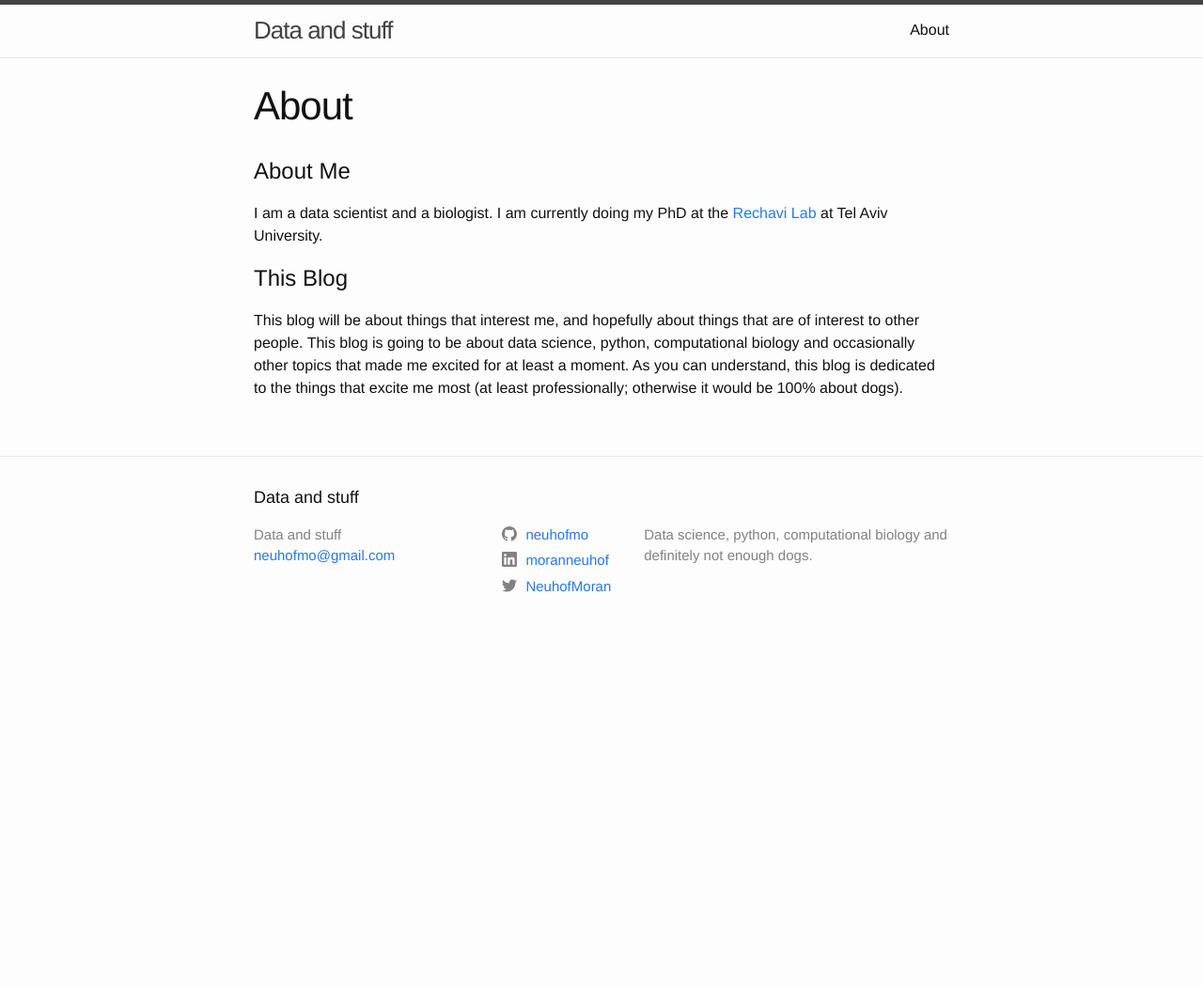
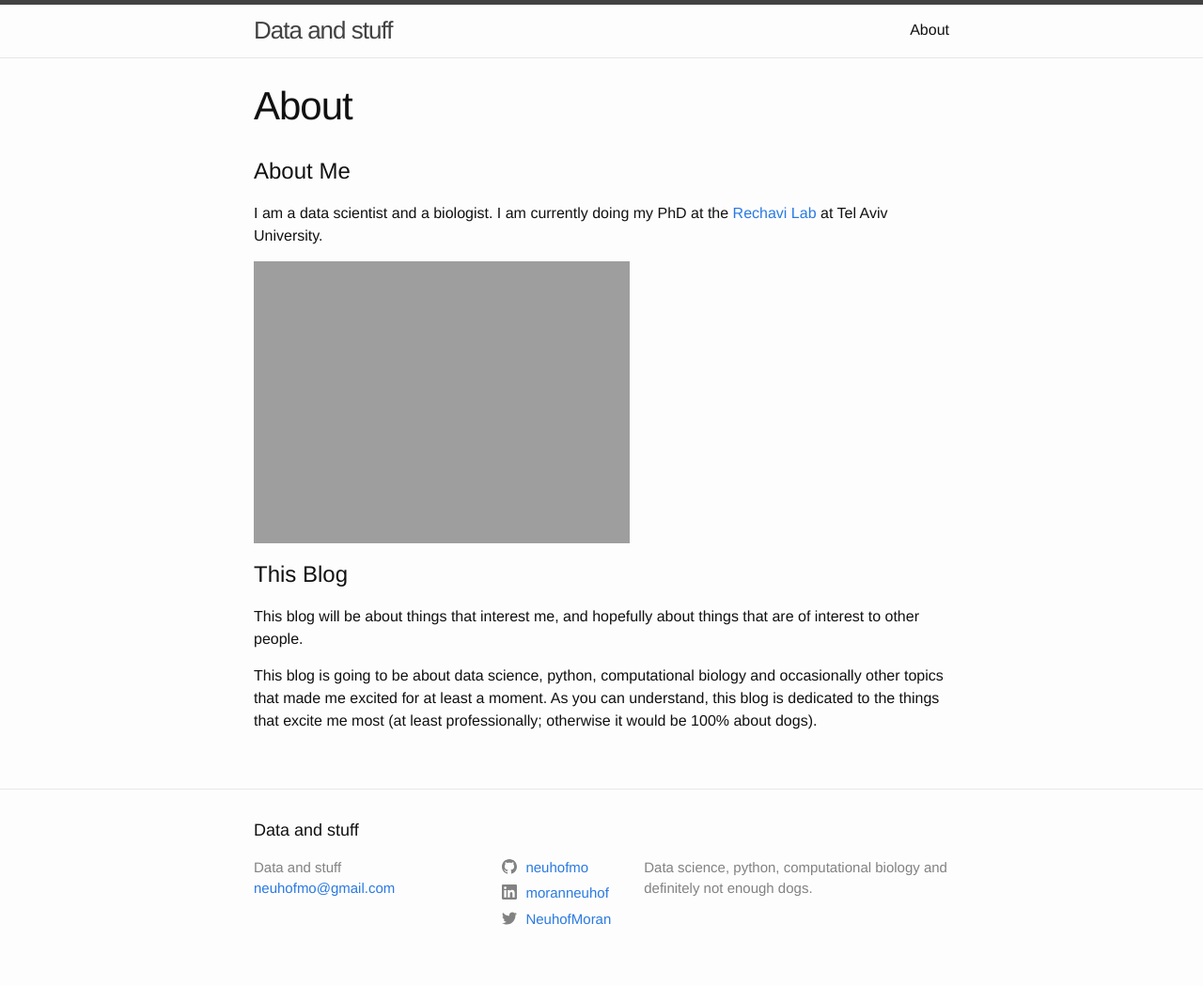
Before and after one commit to neuhofmo/neuhofmo.github.io, a Jekyll site: the page built from about.md, in a window 1280 px wide. Shown: the whole page at 94% size. Built offline with Jekyll 4.4.1, drawn with Linux system fonts in a browser that asks for light colours; before the commit the page ends 900 px from its top, so only the background shows below that; some of the changed lines change nothing that is shown.

Commit message:
Add picture

```diff
--- a/about.md
+++ b/about.md
@@ -7,8 +7,11 @@ permalink: /about/
 # About Me
 I am a data scientist and a biologist. I am currently doing my PhD at the [Rechavi Lab](http://www.odedrechavilab.com/) at Tel Aviv University.
 
+![Moran]({{ "/assets/Moran_profile_2016.jpg" | absolute_url }} =100x100)
+
 # This Blog
 This blog will be about things that interest me, and hopefully about things that are of interest to other people.
+
 This blog is going to be about data science, python, computational biology
 and occasionally other topics that made me excited for at least a moment.
 As you can understand, this blog is dedicated to the things that excite me most
```
Also changed, not shown: assets/Moran_profile_2016.jpg (added).
